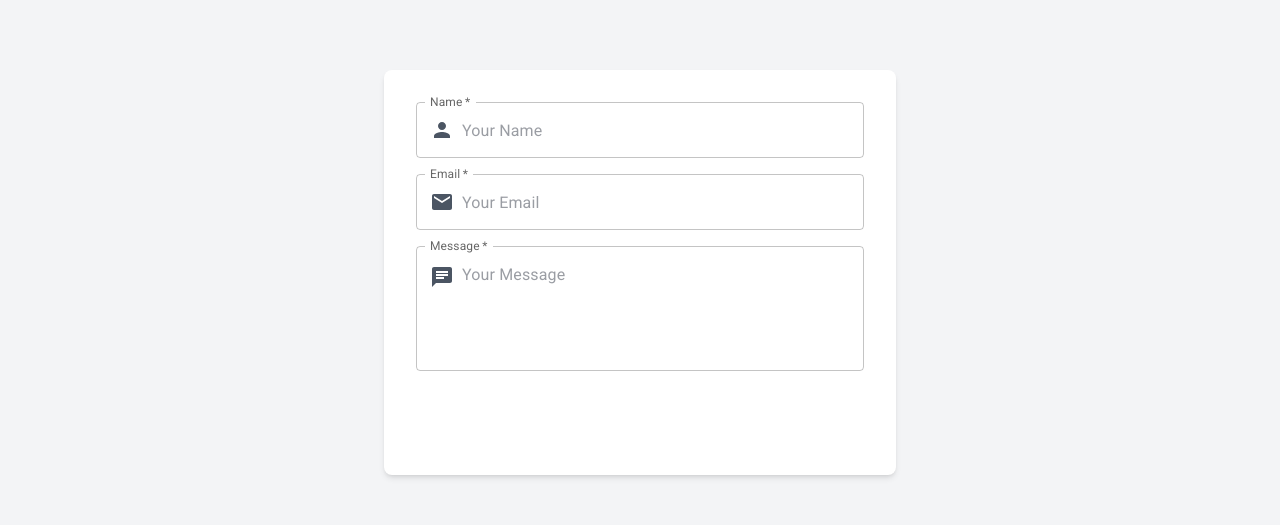
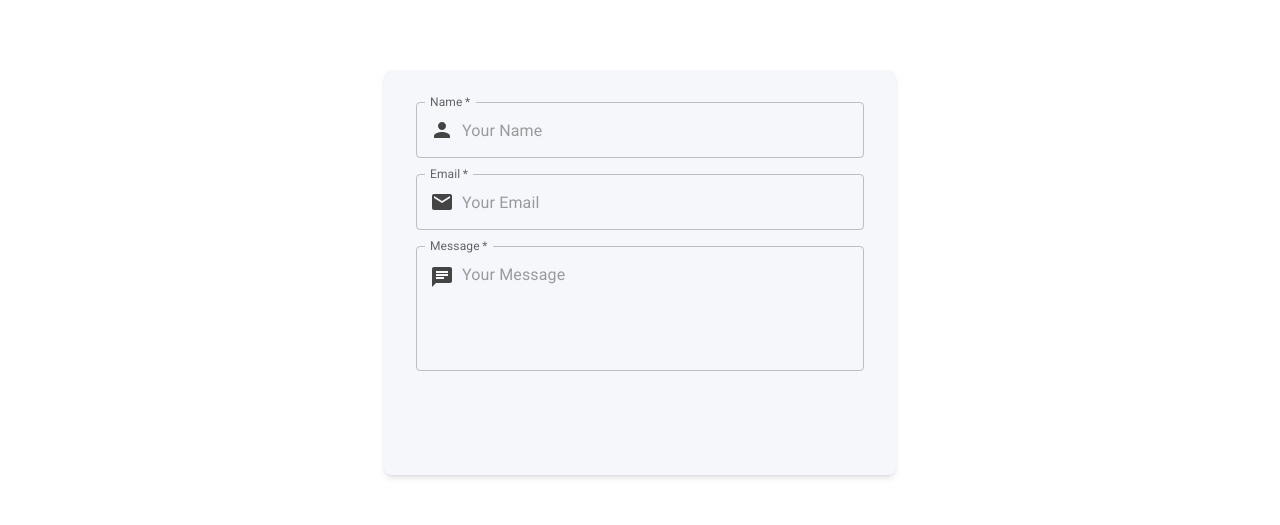
Before and after one commit to romanshrestha20/portfolio, a React (Create React App) app: page / in a window 1280 px wide. Shown: the part 3050-3575 px from the top of the page. Built offline with nearby package versions, Linux system fonts and the light colour scheme.

Commit message:
Refactor Contact components for improved theming and consistency

```diff
--- a/src/components/contact/Contact.jsx
+++ b/src/components/contact/Contact.jsx
@@ -7,9 +7,9 @@ const Contact = () => {
   return (
     <section
       id="contact"
-      className="py-20 bg-gray-100 dark:bg-gray-900 text-gray-900 dark:text-gray-100 w-full"
+      className="w-full py-20 text-text-light bg-background-light dark:bg-background-dark dark:text-text-dark"
     >
-      <div className="container mx-auto px-4 sm:px-6 lg:px-8">
+      <div className="container px-4 mx-auto sm:px-6 lg:px-8">
         <motion.div
           initial={{ opacity: 0, y: 20 }}
           whileInView={{ opacity: 1, y: 0 }}
--- a/src/components/contact/ContactForm.jsx
+++ b/src/components/contact/ContactForm.jsx
@@ -80,7 +80,7 @@ const ContactForm = () => {
       initial={{ opacity: 0, y: 20 }}
       whileInView={{ opacity: 1, y: 0 }}
       transition={{ duration: 0.5 }}
-      className="max-w-lg mx-auto bg-white dark:bg-gray-800 p-8 rounded-lg shadow-md"
+      className="max-w-lg p-8 mx-auto rounded-lg shadow-md bg-surface-light text-text-light dark:bg-surface-dark dark:text-text-dark"
     >
       <form onSubmit={handleSubmit}>
         <Box mb={2}>
@@ -92,7 +92,9 @@ const ContactForm = () => {
             placeholder="Your Name"
             error={formErrors.name}
             helperText={formErrors.name}
-            icon={<PersonIcon className="text-gray-600 dark:text-gray-300" />}
+            icon={
+              <PersonIcon className="text-textSecondary-light dark:text-textSecondary-dark" />
+            }
           />
         </Box>
 
@@ -105,7 +107,9 @@ const ContactForm = () => {
             placeholder="Your Email"
             error={formErrors.email}
             helperText={formErrors.email}
-            icon={<MailIcon className="text-gray-600 dark:text-gray-300" />}
+            icon={
+              <MailIcon className="text-textSecondary-light dark:text-textSecondary-dark" />
+            }
           />
         </Box>
 
@@ -118,7 +122,9 @@ const ContactForm = () => {
             placeholder="Your Message"
             error={formErrors.message}
             helperText={formErrors.message}
-            icon={<ChatIcon className="text-gray-600 dark:text-gray-300" />}
+            icon={
+              <ChatIcon className="text-textSecondary-light dark:text-textSecondary-dark" />
+            }
             multiline
             rows={4}
           />
@@ -130,7 +136,9 @@ const ContactForm = () => {
             animate={{ opacity: 1 }}
             transition={{ duration: 0.5 }}
             className={`text-center mt-4 ${
-              formStatus.includes("success") ? "text-green-600" : "text-red-600"
+              formStatus.includes("success")
+                ? "text-success-light dark:text-success-dark"
+                : "text-danger-light dark:text-danger-dark"
             }`}
           >
             {formStatus}
@@ -140,7 +148,7 @@ const ContactForm = () => {
         <div className="flex justify-center mt-6">
           <motion.button
             type="submit"
-            className="px-6 py-3 bg-primary text-white rounded-lg hover:bg-blue-700 focus:outline-none focus:ring-2 focus:ring-primary transition"
+            className="px-6 py-3 transition rounded-lg bg-primary-light text-text-dark hover:bg-accent-light focus:outline-none focus:ring-2 focus:ring-primary-light dark:bg-primary-dark dark:text-text-dark dark:hover:bg-accent-dark dark:focus:ring-primary-dark"
             disabled={isLoading}
             initial={{ opacity: 0 }}
             animate={{ opacity: 1 }}
--- a/src/components/contact/ContactInput.jsx
+++ b/src/components/contact/ContactInput.jsx
@@ -1,5 +1,6 @@
 import React from "react";
 import { TextField, InputAdornment } from "@mui/material";
+
 
 const ContactInput = ({
   label,
@@ -13,6 +14,7 @@ const ContactInput = ({
   multiline = false,
   rows = 1,
 }) => {
+
   return (
     <TextField
       label={label}
@@ -31,7 +33,9 @@ const ContactInput = ({
         startAdornment: (
           <InputAdornment
             position="start"
-            style={multiline ? { alignSelf: "flex-start", marginTop: "2px" } : {}}
+            style={
+              multiline ? { alignSelf: "flex-start", marginTop: "2px" } : {}
+            }
           >
             {icon}
           </InputAdornment>
@@ -39,7 +43,7 @@ const ContactInput = ({
         style: { color: "inherit" },
       }}
       InputLabelProps={{
-        className: "text-gray-900 dark:text-white",
+        className: "text-text-light dark:text-text-dark",
       }}
     />
   );
```
